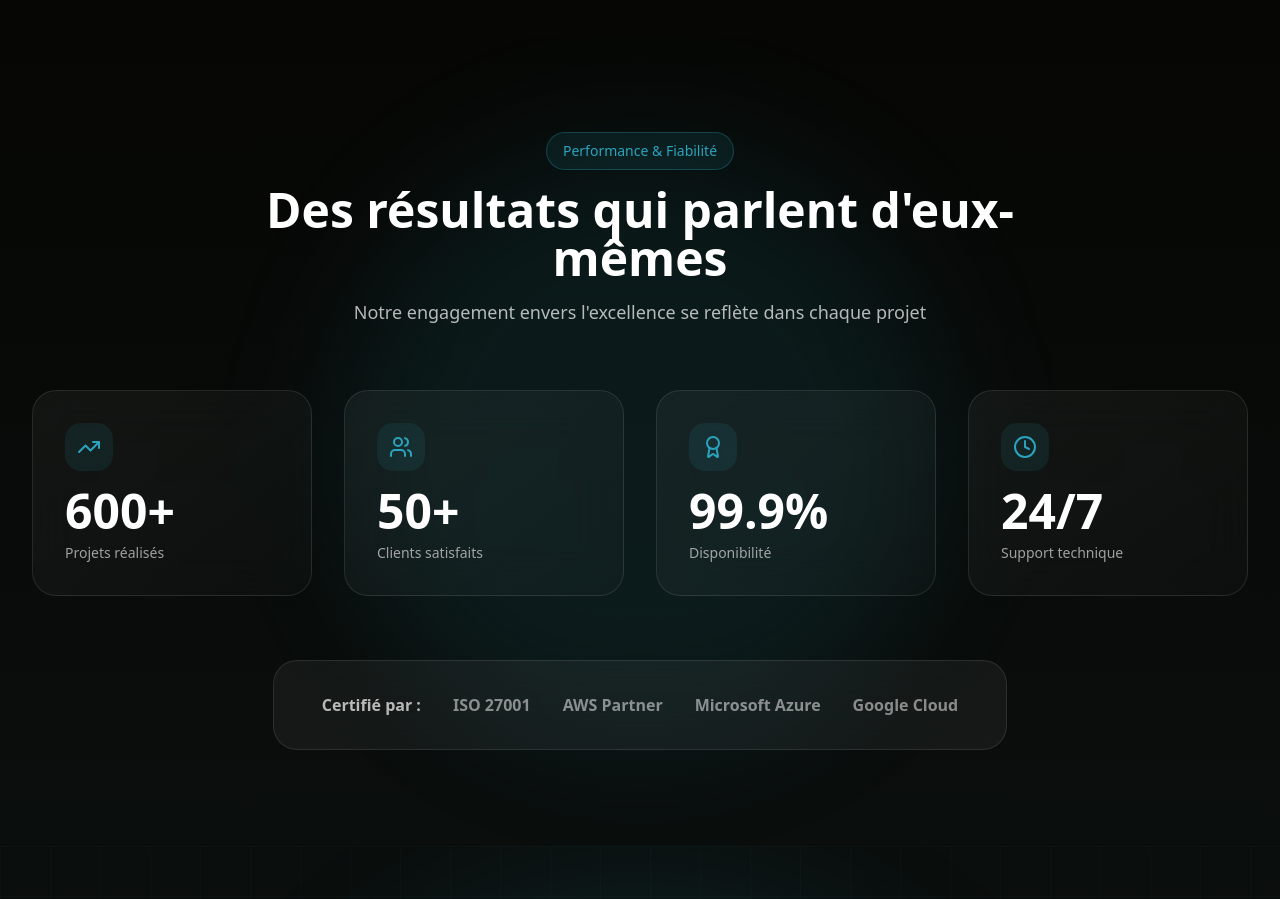
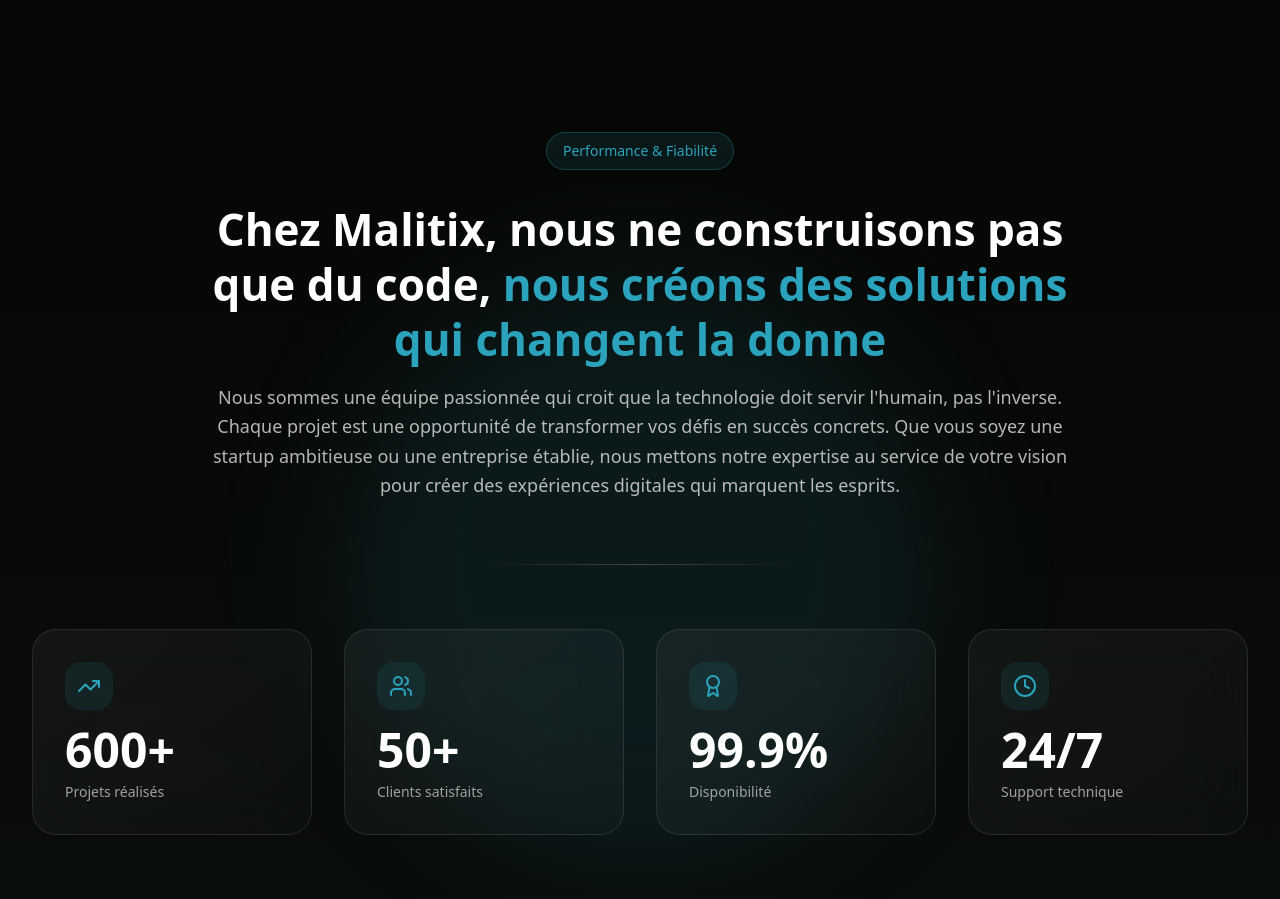
Before and after one commit to nirinovich/malitix, a React (Vite) app: page / in a window 1280 px wide. Shown: the part 1420-2319 px from the top of the page. Built offline with nearby package versions, Linux system fonts and the light colour scheme.

Commit message:
ajusted with a better layout

```diff
--- a/src/components/TrustStats.tsx
+++ b/src/components/TrustStats.tsx
@@ -49,22 +49,35 @@
       </div>
 
       <div className="max-w-7xl mx-auto px-4 sm:px-6 lg:px-8 relative z-10">
-        {/* Section Header */}
-        <div className="text-center max-w-3xl mx-auto mb-16 space-y-4">
-          <div className="inline-block bg-[#2ca3bd]/10 border border-[#2ca3bd]/30 rounded-full px-4 py-2 text-sm text-[#2ca3bd] font-medium mb-4">
+        {/* Section Badge */}
+        <div className="text-center mb-8">
+          <div className="inline-block bg-[#2ca3bd]/10 border border-[#2ca3bd]/30 rounded-full px-4 py-2 text-sm text-[#2ca3bd] font-medium">
             Performance & Fiabilité
           </div>
-          <h2 className={`text-4xl sm:text-5xl font-bold ${
+        </div>
+
+        {/* About Malitix - Human Touch */}
+        <div className="text-center max-w-4xl mx-auto mb-16 space-y-6">
+          <h2 className={`text-3xl sm:text-4xl lg:text-[2.75rem] font-bold mb-4 leading-tight ${
             theme === 'dark' ? 'text-white' : 'text-gray-900'
           }`}>
-            Des résultats qui parlent d'eux-mêmes
+            Chez Malitix, nous ne construisons pas que du code,{' '}
+            <span className="text-[#2ca3bd]">nous créons des solutions qui changent la donne</span>
           </h2>
-          <p className={`text-lg ${
+          <p className={`text-lg leading-relaxed ${
             theme === 'dark' ? 'text-white/70' : 'text-gray-600'
           }`}>
-            Notre engagement envers l'excellence se reflète dans chaque projet
+            Nous sommes une équipe passionnée qui croit que la technologie doit servir l'humain, pas l'inverse.
+            Chaque projet est une opportunité de transformer vos défis en succès concrets. Que vous soyez une startup
+            ambitieuse ou une entreprise établie, nous mettons notre expertise au service de votre vision pour créer
+            des expériences digitales qui marquent les esprits.
           </p>
         </div>
+
+        {/* Divider */}
+        <div className={`max-w-xs mx-auto mb-16 h-px ${
+          theme === 'dark' ? 'bg-gradient-to-r from-transparent via-white/20 to-transparent' : 'bg-gradient-to-r from-transparent via-gray-300 to-transparent'
+        }`}></div>
 
         {/* Stats Grid */}
         <div className="grid grid-cols-2 lg:grid-cols-4 gap-8">
```
